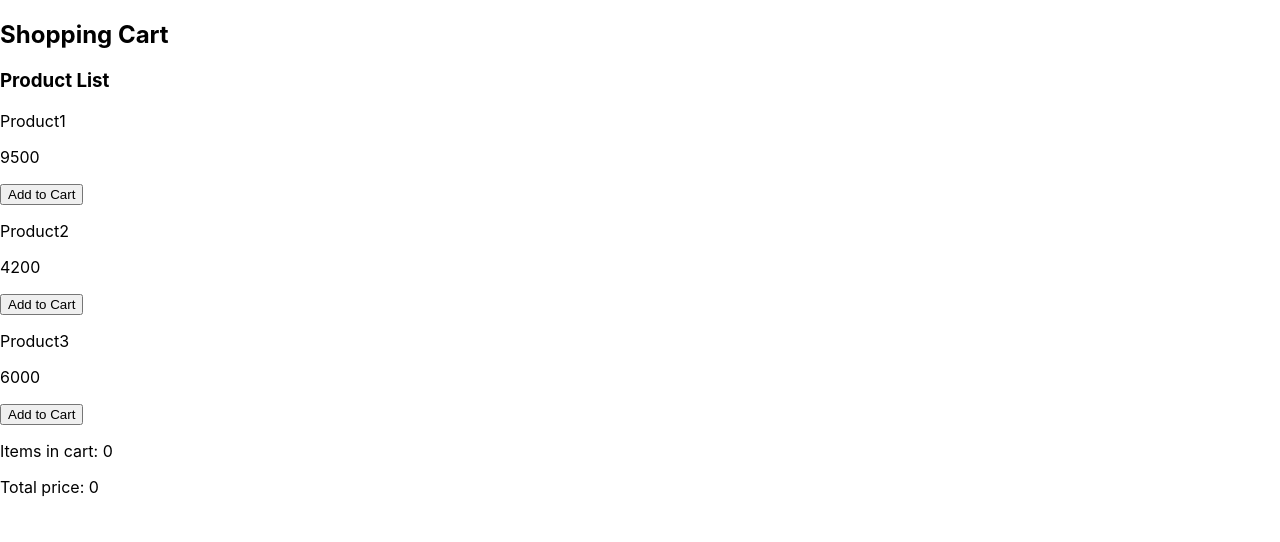
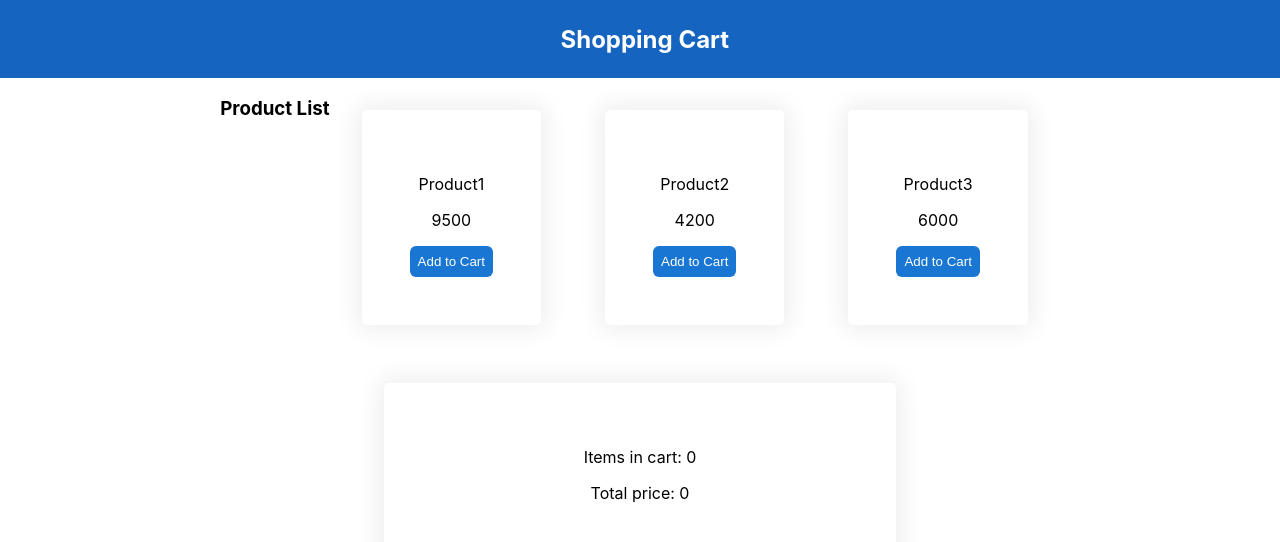
Before and after one commit to farhadmpr/ShoppingCart, a React (Create React App) app: page / in a window 1280 px wide. Shown: the top 542 px of the page. Built offline with nearby package versions, Linux system fonts and the light colour scheme.

Commit message:
Add css styles

```diff
--- a/src/App.css
+++ b/src/App.css
@@ -1,38 +1,10 @@
-.App {
+.main {
   text-align: center;
 }
 
-.App-logo {
-  height: 40vmin;
-  pointer-events: none;
+.main-header {
+  width: 100%;
+  background: #1565c0;
+  padding: 0.3em;
+  color: #ffffff;
 }
-
-@media (prefers-reduced-motion: no-preference) {
-  .App-logo {
-    animation: App-logo-spin infinite 20s linear;
-  }
-}
-
-.App-header {
-  background-color: #282c34;
-  min-height: 100vh;
-  display: flex;
-  flex-direction: column;
-  align-items: center;
-  justify-content: center;
-  font-size: calc(10px + 2vmin);
-  color: white;
-}
-
-.App-link {
-  color: #61dafb;
-}
-
-@keyframes App-logo-spin {
-  from {
-    transform: rotate(0deg);
-  }
-  to {
-    transform: rotate(360deg);
-  }
-}
--- a/src/components/Cart.css
+++ b/src/components/Cart.css
@@ -0,0 +1,6 @@
+.cart {
+    padding: 3em;
+    margin: 2% 30%;
+    border-radius: 5px;
+    box-shadow: 0 0 25px 5px rgba(0, 0, 0, 0.07);
+}
--- a/src/components/Product.css
+++ b/src/components/Product.css
@@ -0,0 +1,15 @@
+.product {
+    margin: 2em;
+    padding: 3em;
+    border-radius: 5px;
+    box-shadow: 0 0 25px 5px rgba(0, 0, 0, 0.07);
+}
+
+.btn {
+    background: #1976d2;
+    color: #ffffff;
+    border: none;
+    padding: 0.6em;
+    border-radius: 6px;
+    outline: none;
+}
--- a/src/components/ProductList.css
+++ b/src/components/ProductList.css
@@ -0,0 +1,4 @@
+.product-list {
+    display: flex;
+    justify-content: center;
+}
```
